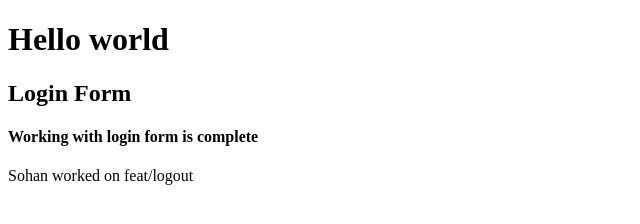
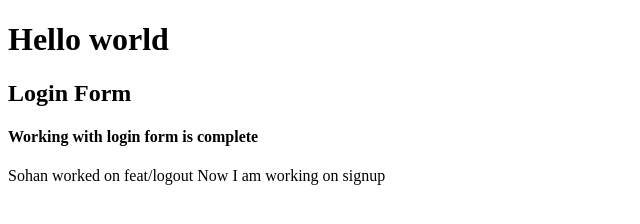
Before and after one commit to sampad-singha/git-test, a plain HTML site: page index.html in a window 1280 px wide. Shown: the whole page, without its empty margins (0-640 px from the left). Drawn offline with Linux system fonts and the light colour scheme.

Commit message:
Create signup
Created signup file, still need to add functionalities

```diff
--- a/index.html
+++ b/index.html
@@ -10,5 +10,6 @@
     <h2>Login Form</h2>
 <h4>Working with login form is complete</h4>
     Sohan worked on feat/logout
+Now I am working on signup
 </body>
 </html>
```
